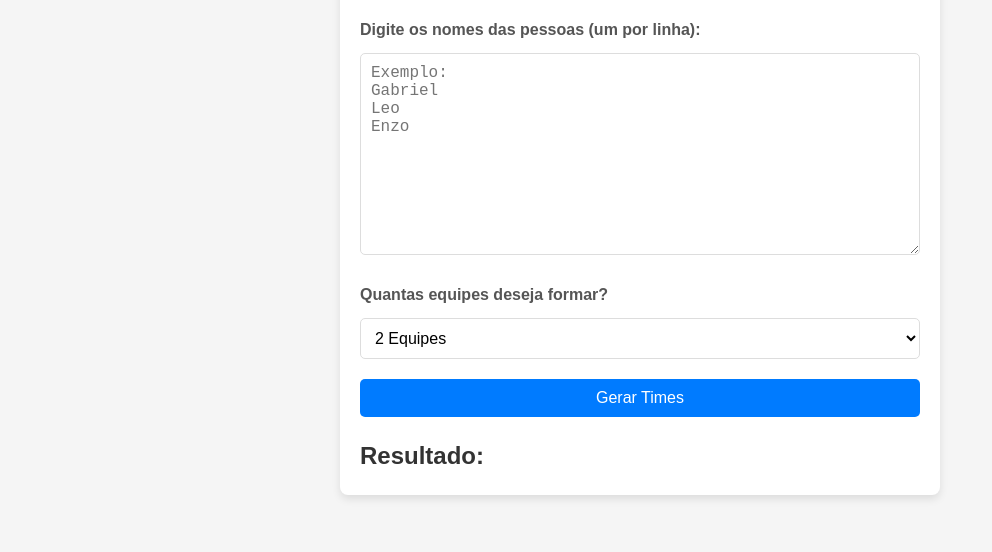
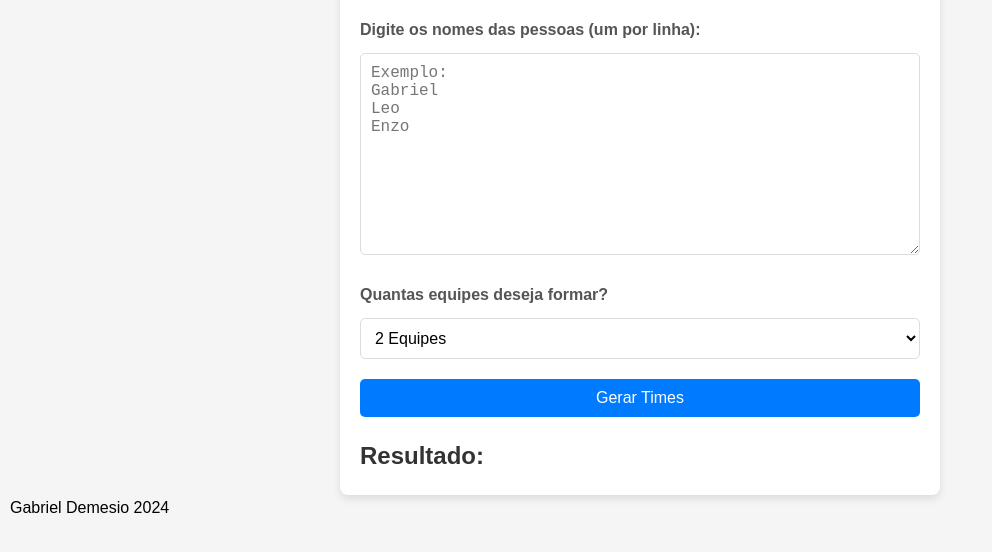
Before and after one commit to GabrielDemesio/generateFutsalTeams, a website: page index.html in a window 1280 px wide. Shown: the part 84-636 px from the top of the page, without its empty margins (0-992 px from the left). Drawn offline with Linux system fonts and the light colour scheme.

Commit message:
created footer

```diff
--- a/index.html
+++ b/index.html
@@ -30,4 +30,5 @@
 
 <script src="index.js"></script>
 </body>
+<footer>Gabriel Demesio 2024</footer>
 </html>
```
